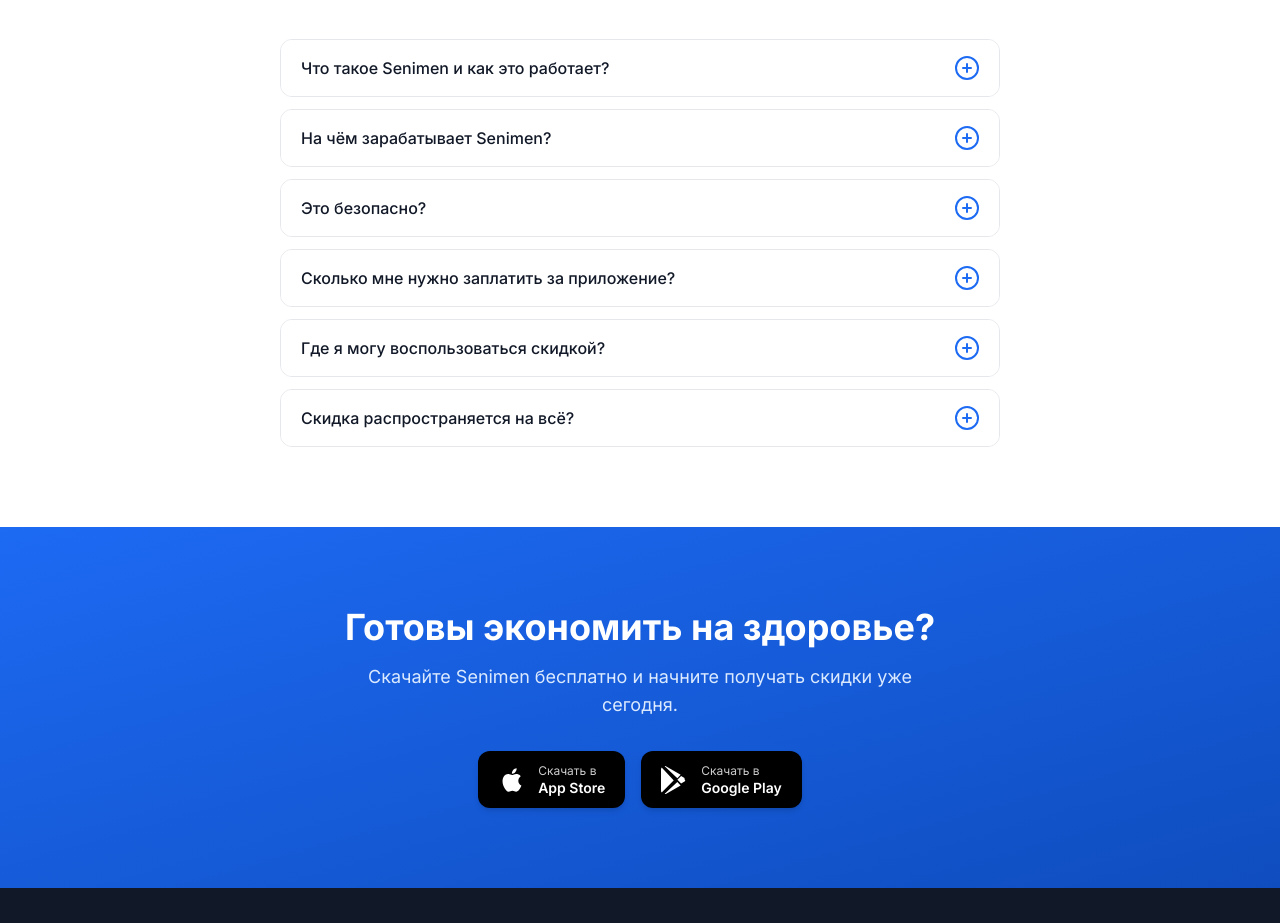
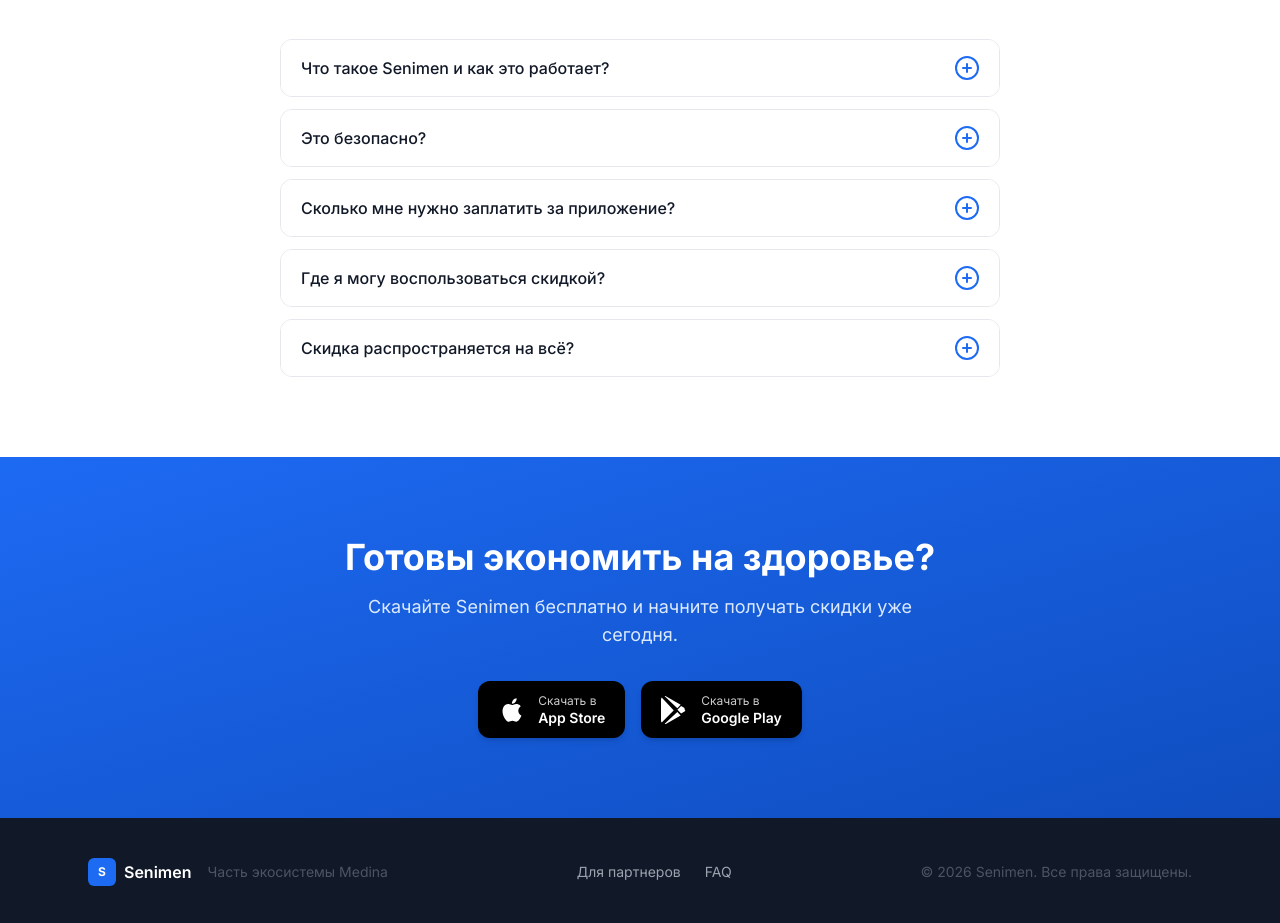
Before and after one commit to botamussa/senimen, a Next.js app: page / in a window 1280 px wide. Shown: the part 3140-4063 px from the top of the page. Built offline with nearby package versions, Linux system fonts and the light colour scheme.

Commit message:
Remove monetization FAQ item from B2C page

```diff
--- a/app/page.tsx
+++ b/app/page.tsx
@@ -47,11 +47,6 @@
     question: "Что такое Senimen и как это работает?",
     answer:
       "Senimen — это бесплатное приложение с медицинскими скидками. Вы выбираете услугу или партнера в приложении, показываете QR-код на кассе — и получаете скидку. Никаких дополнительных действий.",
-  },
-  {
-    question: "На чём зарабатывает Senimen?",
-    answer:
-      "Приложение полностью бесплатно для пользователей. Senimen получает вознаграждение от партнеров за каждого нового клиента — модель pay-per-patient.",
   },
   {
     question: "Это безопасно?",
```
